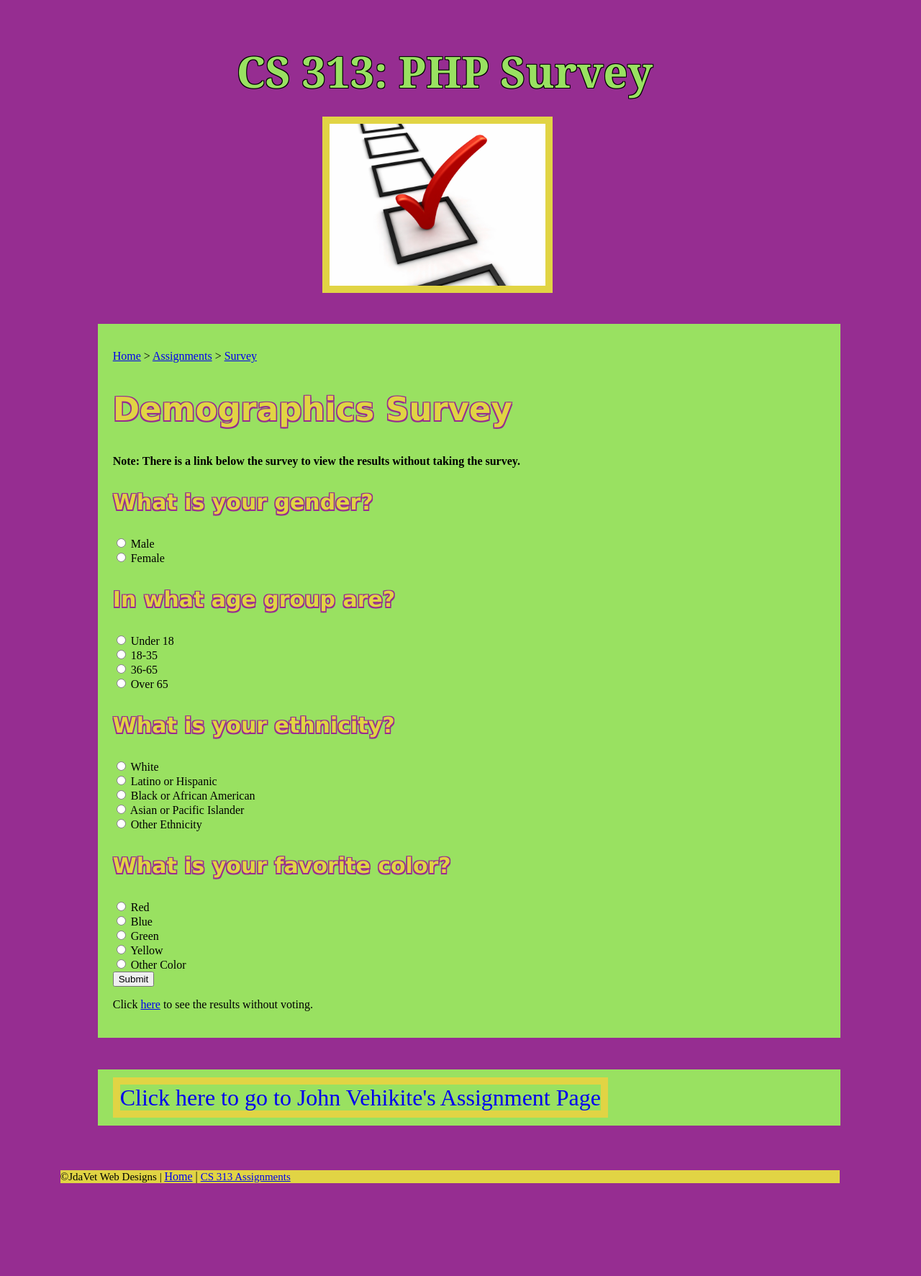
After one commit to Vehikite-John/cs313-php, a PHP site: page /week03-survey/survey.php in a window 1280 px wide. The commit adds this page. Shown: the whole page at 72% size. Run offline with PHP 8.4, Linux system fonts and the light colour scheme.

Commit message:
Added week03 dir with php survey code

```diff
--- a/assignments.html
+++ b/assignments.html
@@ -21,7 +21,10 @@
         <div class="container">
             <div class="padder">
                 <section>
-                    <h2>Coming soon!</h2>
+                    <p><a href="index.html">Home</a> >
+                        <a href="assigments.html">Assignments</a></p>
+                    <h2>List of Assignments</h2>
+                    <a href="week03-survey/survey.php">Week 03 - Survey</a>
 
 
                 </section>
--- a/stylesheet.css
+++ b/stylesheet.css
@@ -48,6 +48,18 @@ footer {
 }
 
 #assignmentsImg img {
+    width: 300px;
+    height: 225px;
+    border: 10px;
+    border-style: solid;
+    border-color: #E1D444;
+}
+
+.topImg {
+    text-align: center;
+}
+
+.topImg img {
     width: 300px;
     height: 225px;
     border: 10px;
--- /dev/null
+++ b/week03-survey/survey.php
@@ -0,0 +1,90 @@
+<?php
+// My attempt to automatically show results page didn't work as expected
+// session variables are created and instantiated automatically
+//if (!empty($_SESSION["gender"]))
+//    header("Location: results.php");
+//else
+//{
+$myfile = fopen("results.txt", "w") or die("Unable to open file!");
+$txt = "0 0 0 0 0 0 0 0 0 0 0 0 0 0 0 0";
+fwrite($myfile, $txt);
+fclose($myfile);
+//}
+?>
+<!DOCTYPE html>
+<html>
+    <head>
+        <title>Week 03 - PHP Survey</title>
+        <meta charset="UTF-8">
+        <meta name="viewport" content="width=device-width, initial-scale=1.0">
+        <link rel="stylesheet" type="text/css" href="../stylesheet.css">
+
+    </head>
+    <body>
+        <header id="title">
+            <h1>CS 313: PHP Survey</h1>
+        </header>
+        <p class="topImg">
+            <img src="./survey.jpg" alt="Survey image"></p>
+
+        <div class="container">
+            <div class="padder">
+                <section>
+                    <p><a href="../index.html">Home</a> >
+                        <a href="../assignments.html">Assignments</a> >
+                        <a href="survey.php">Survey</a></p>
+                    <h2>Demographics Survey</h2>
+                    <p><strong>Note: There is a link below the survey to view the results without taking the survey.</strong><p>
+
+                    <form action="results.php" method="get">
+                        <h3>What is your gender?</h3>
+                        <input type="radio" name="gender" value="Male" required> Male<br>
+                        <input type="radio" name="gender" value="Female"> Female<br>
+
+                        <h3>In what age group are?</h3>
+                        <input type="radio" name="age" value="Under 18" required> Under 18<br>
+                        <input type="radio" name="age" value="18-35"> 18-35<br>
+                        <input type="radio" name="age" value="36-65"> 36-65<br>
+                        <input type="radio" name="age" value="Over 65"> Over 65<br>
+
+                        <h3>What is your ethnicity?</h3>
+                        <input type="radio" name="ethnicity" value="White" required> White<br>
+                        <input type="radio" name="ethnicity" value="Latino or Hispanic"> Latino or Hispanic<br>
+                        <input type="radio" name="ethnicity" value="Black or African American"> Black or African American<br>
+                        <input type="radio" name="ethnicity" value="Asian or Pacific Islander"> Asian or Pacific Islander<br>
+                        <input type="radio" name="ethnicity" value="Other Ethnicity"> Other Ethnicity<br>
+
+                        <h3>What is your favorite color?</h3>
+                        <input type="radio" name="color" value="Red" required> Red<br>
+                        <input type="radio" name="color" value="Blue"> Blue<br>
+                        <input type="radio" name="color" value="Green"> Green<br>
+                        <input type="radio" name="color" value="Yellow"> Yellow<br>
+                        <input type="radio" name="color" value="Other Color"> Other Color<br>
+
+                        <input type="submit" value="Submit">
+
+
+                        <p>Click <a href="results.php">here</a> to see the results without voting.</p>
+                    </form>
+
+                </section>
+            </div>
+
+            <div class="padder">
+                <section id="link">
+                    <a class="bottom-link" href="../assignments.html">Click here to go to John
+                    Vehikite's Assignment Page</a>
+                </section>
+            </div>
+        </div>
+        <div class="padder">
+            <footer>
+                <p>
+                <span id="copyright">&COPY;JdaVet Web Designs | </span>
+                <a href="../index.html">Home</a> |
+                <a id="assignments" href="../assignments.html">CS 313 Assignments</a></p>
+            </footer>
+        </div>
+        <script type="text/javascript" src="../javascript.js"></script>
+    </body>
+</html>
```
Also changed, not shown: week03-survey/results.php (added, +140 -0 lines), week03-survey/survey-results.png (added), week03-survey/survey.jpg (added).
